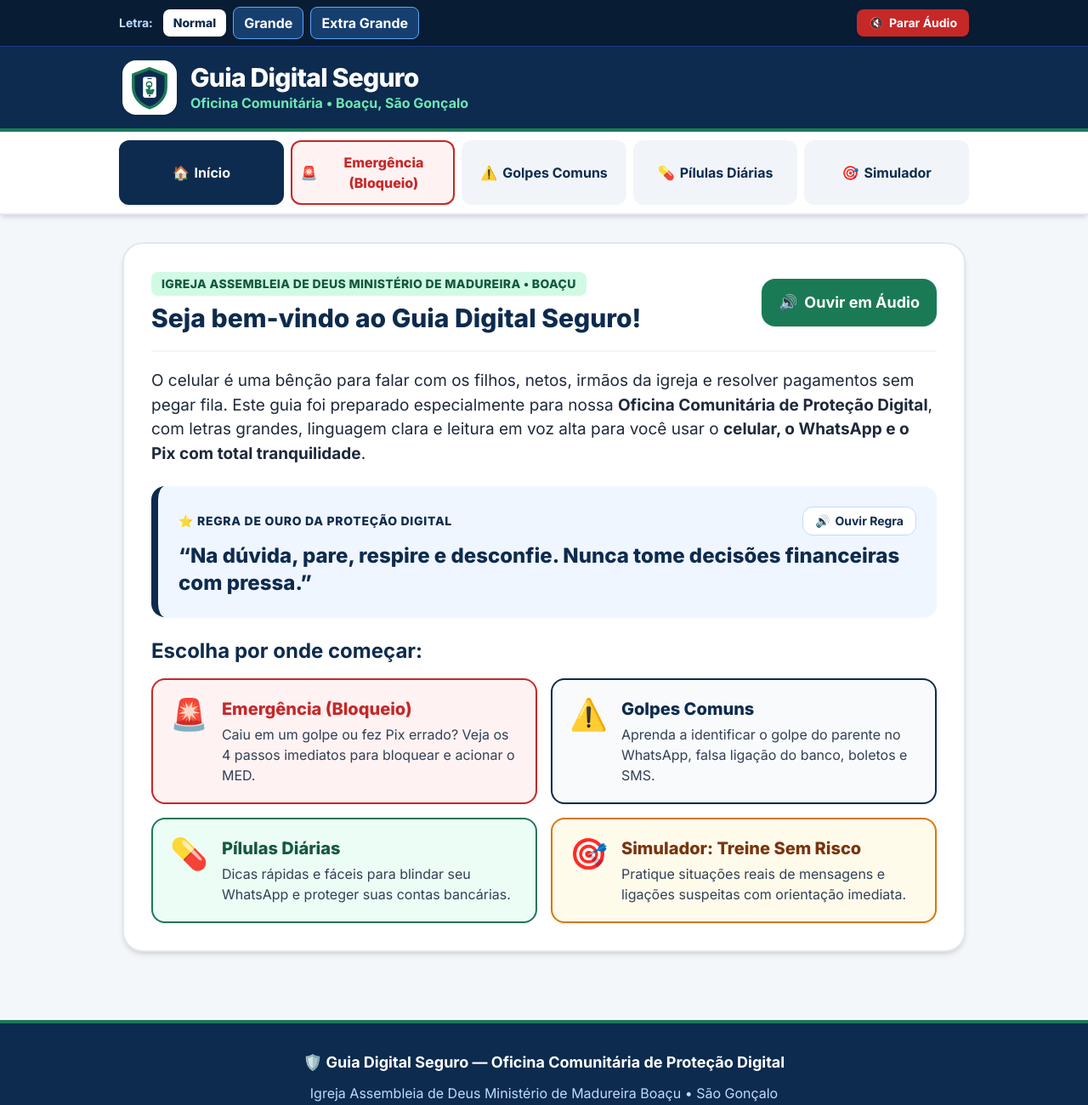
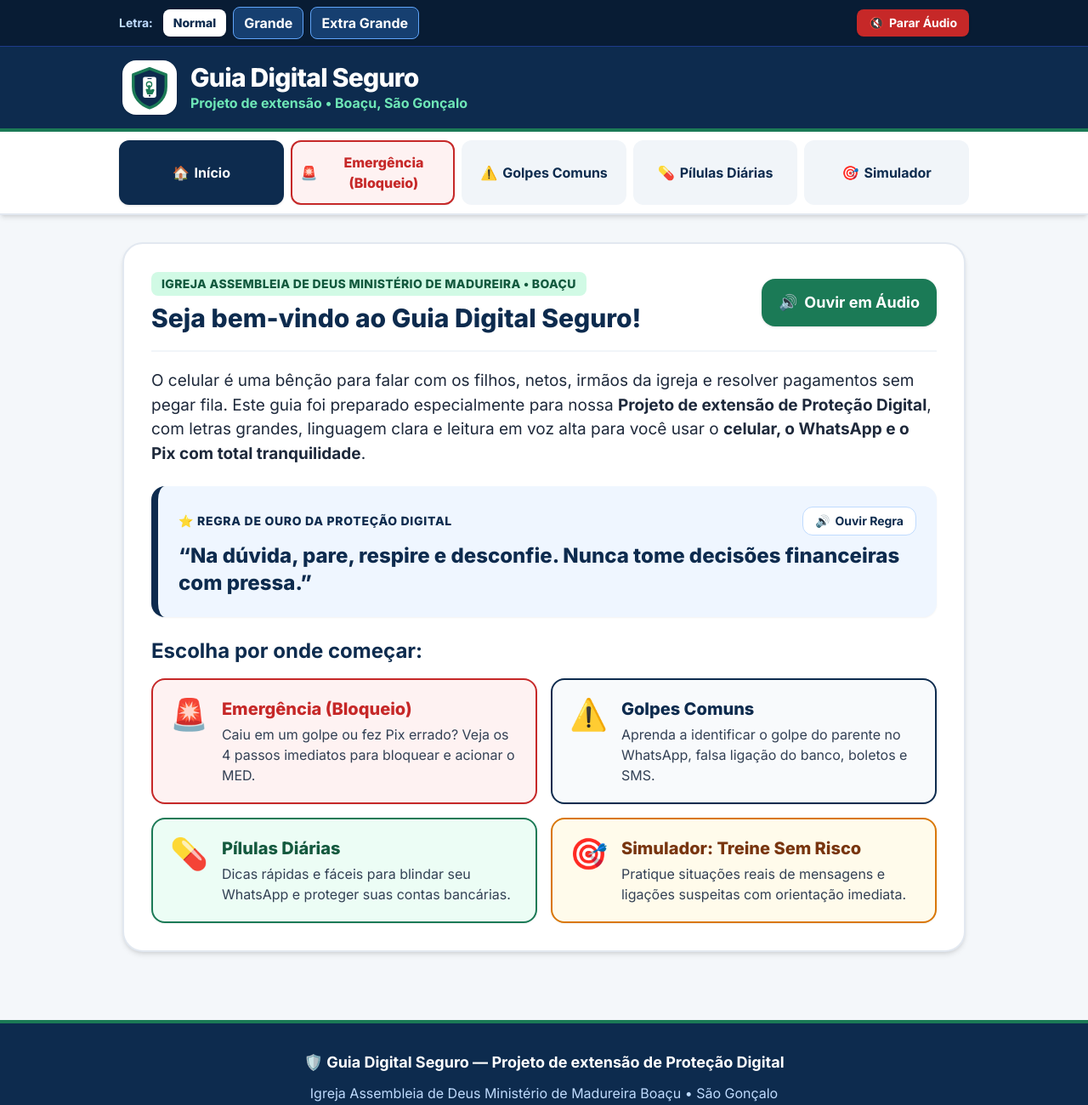
Before and after one commit to Neyssg/Guia-Digital-Seguro-Web, a plain HTML site: page index.html in a window 1280 px wide. Shown: the top 1300 px of the page at 85% size. Drawn offline with nearby package versions, Linux system fonts and the light colour scheme.

Commit message:
segundo commit

```diff
--- a/index.html
+++ b/index.html
@@ -3,7 +3,7 @@
 <head>
     <meta charset="UTF-8">
     <meta name="viewport" content="width=device-width, initial-scale=1.0">
-    <title>Guia Digital Seguro — Oficina Comunitária</title>
+    <title>Guia Digital Seguro — Projeto de Extensão</title>
     <!-- Carregamento do Tailwind CSS -->
     <script src="https://cdn.tailwindcss.com"></script>
     <!-- Fonte Inter para máxima legibilidade -->
@@ -119,7 +119,7 @@
                         Guia Digital Seguro
                     </h1>
                     <p class="text-sm sm:text-base text-emerald-300 font-bold truncate">
-                        Oficina Comunitária • Boaçu, São Gonçalo
+                        Projeto de extensão • Boaçu, São Gonçalo
                     </p>
                 </div>
             </div>
@@ -172,7 +172,7 @@
                 </div>
 
                 <p class="text-slate-800 mb-5">
-                    O celular é uma bênção para falar com os filhos, netos, irmãos da igreja e resolver pagamentos sem pegar fila. Este guia foi preparado especialmente para nossa <strong>Oficina Comunitária de Proteção Digital</strong>, com letras grandes, linguagem clara e leitura em voz alta para você usar o <strong>celular, o WhatsApp e o Pix com total tranquilidade</strong>.
+                    O celular é uma bênção para falar com os filhos, netos, irmãos da igreja e resolver pagamentos sem pegar fila. Este guia foi preparado especialmente para nossa <strong>Projeto de extensão de Proteção Digital</strong>, com letras grandes, linguagem clara e leitura em voz alta para você usar o <strong>celular, o WhatsApp e o Pix com total tranquilidade</strong>.
                 </p>
 
                 <!-- Destaque da Regra de Ouro da Proteção Digital -->
@@ -614,7 +614,7 @@
     <footer class="bg-marinho text-white mt-12 border-t-4 border-esmeralda">
         <div class="max-w-5xl mx-auto px-4 py-8 text-center space-y-2.5">
             <p class="text-lg font-bold">
-                🛡️ Guia Digital Seguro — Oficina Comunitária de Proteção Digital
+                🛡️ Guia Digital Seguro — Projeto de extensão de Proteção Digital
             </p>
             <p class="text-blue-200 text-base">
                 Igreja Assembleia de Deus Ministério de Madureira Boaçu • São Gonçalo
```
